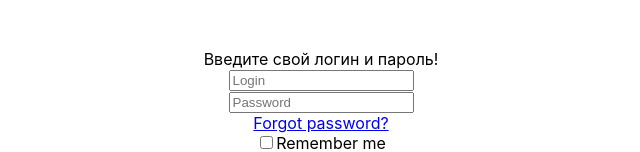
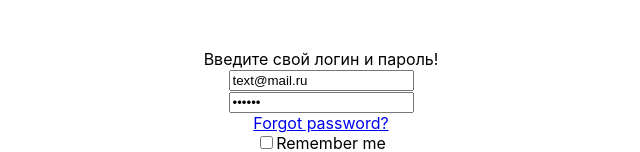
Before and after one commit to SashaZaicev/help-module, a React (Create React App) app: page /sign-in in a window 1280 px wide. Shown: the part 239-391 px from the top of the page, without its empty margins (319-959 px from the left). Built offline with nearby package versions, Linux system fonts and the light colour scheme.

Commit message:
add state

```diff
--- a/src/home/signInPage/SignInPage.js
+++ b/src/home/signInPage/SignInPage.tsx
@@ -1,13 +1,14 @@
 import React from 'react';
 import {NavLink} from "react-router-dom";
 import {FORGOT_PASS, SIGN_UP} from "../Routes";
+import {connect} from "react-redux";
 
-const SignInPage = (props) => {
+const SignInPage: React.FC = (props: any) => {
     return (
         <div className='container'>
             <div>Введите свой логин и пароль!</div>
-            <div><input type="text" placeholder='Login'/></div>
-            <div><input type="password" placeholder='Password'/></div>
+            <div><input type="text" placeholder='Login' value={props.email}/></div>
+            <div><input type="password" placeholder='Password' value={props.password}/></div>
             <div><NavLink to={FORGOT_PASS}>Forgot password?</NavLink></div>
             <div><input type="checkbox"/>Remember me</div>
             <div><button>Sign in</button></div>
@@ -15,5 +16,11 @@ const SignInPage = (props) => {
         </div>
     );
 };
+const mstp = (state: any)=>{
+    return{
+        email: state.signIn.email,
+        password: state.signIn.password
+    }
+}
 
-export default SignInPage;
+export default connect (mstp)(SignInPage);
--- a/src/home/signInPage/signInReducer.ts
+++ b/src/home/signInPage/signInReducer.ts
@@ -1,10 +1,11 @@
 export const SIGN_IN = "my-app/src/home/signInPage";
 
 const initialState = {
-
+    email: "text@mail.ru",
+    password: "qwerty"
 }
 
-export const signInReducer = (state = initialState , action: { type: any; }) => {
+export const signInReducer = (state = initialState, action: { type: any; }) => {
     switch (action.type) {
         case SIGN_IN: {
             return {
```
